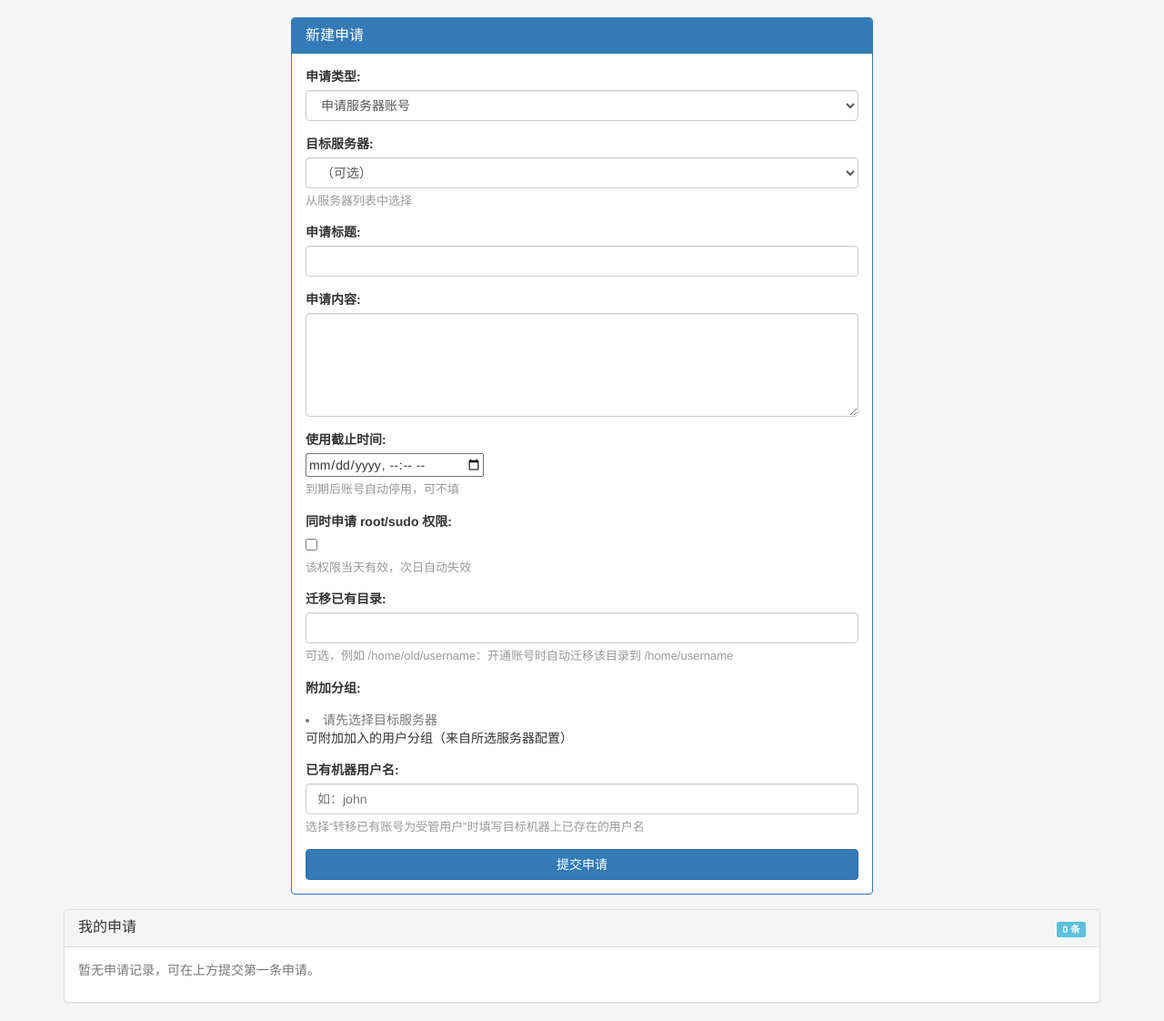
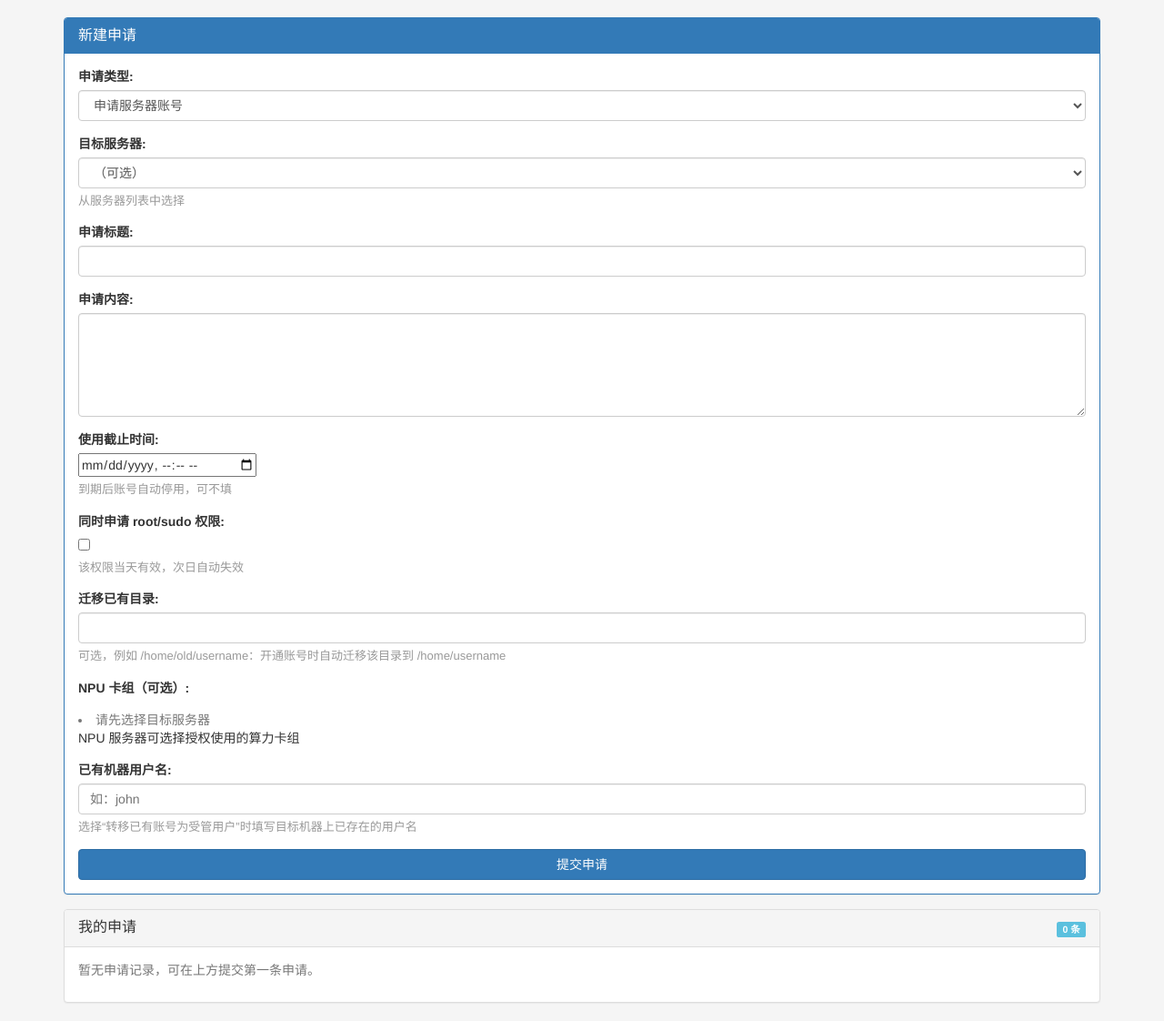
Before and after one commit to yuantao313/no_root_manager, a Django app: page /applications/my/ in a window 1280 px wide. Shown: the part 51-1173 px from the top of the page at 91% size. Run offline with Django 5.2, Linux system fonts and the light colour scheme; the visitor is signed in with stand-in values (Sample User, id 1); data that the repository does not hold is empty; some libraries are stand-ins or nearby versions.

Commit message:
feat: 表单占满横向空间 + 移除 extra_groups，分组仅限 NPU 卡组
- 移除全部表单 panel 的 max-width:640px 限宽居中
  （credentials/servers/settings/my_list/detail 等 8 处），
  表单占满横向空间
- 去掉 extra_groups 用户组配置：服务器表单/admin 移除该字段，
  groups_api 普通服务器返回空分组；申请表单仅 NPU 服务器
  可选 NPU 卡组（npu + npuN），普通服务器选分组被拒
- 测试更新：TestStringGroups → TestNpuGroups（NPU 卡组语义）
- 106 个测试通过，ruff/check/迁移一致

Co-Authored-By: AtomCode (deepseek-v4-flash) <noreply@atomgit.com>

```diff
--- a/applications/forms.py
+++ b/applications/forms.py
@@ -17,11 +17,11 @@ class DynamicMultipleChoiceField(forms.MultipleChoiceField):
 
 
 class ApplicationForm(forms.ModelForm):
-    # 附加分组多选框：选项由前端根据所选服务器动态填充（servers:groups_api）
+    # NPU 卡组多选框：仅 NPU 服务器提供，选项由前端根据所选服务器动态填充（npu + npuN）
     applied_groups = DynamicMultipleChoiceField(
         required=False,
-        label="附加分组",
-        help_text="可附加加入的用户分组（来自所选服务器配置）",
+        label="NPU 卡组（可选）",
+        help_text="NPU 服务器可选择授权使用的算力卡组",
         widget=forms.CheckboxSelectMultiple,
     )
     # 转移类型：指定目标机器上已有的用户名（选择式输入，带提示）
@@ -75,15 +75,17 @@ class ApplicationForm(forms.ModelForm):
             self.fields["applied_groups"].initial = initial
 
     def clean_applied_groups(self):
-        """校验勾选的分组必须属于所选服务器的可附加分组。"""
+        """校验勾选的分组：仅 NPU 服务器可选 NPU 卡组，普通服务器不可选分组。"""
         groups = self.cleaned_data.get("applied_groups") or []
         server = self.cleaned_data.get("target_server")
         if not groups:
             return ",".join([])
         if server is None:
-            raise forms.ValidationError("请先选择目标服务器再选择附加分组。")
-        allowed = server.extra_groups_list()
+            raise forms.ValidationError("请先选择目标服务器。")
+        if not server.is_npu:
+            raise forms.ValidationError("该服务器不支持分组选择（仅 NPU 服务器可选 NPU 卡组）。")
+        allowed = server.npu_groups_list()
         invalid = [g for g in groups if g not in allowed]
         if invalid:
-            raise forms.ValidationError(f"分组 {', '.join(invalid)} 不属于所选服务器。")
+            raise forms.ValidationError(f"卡组 {', '.join(invalid)} 不属于所选服务器。")
         return ",".join(groups)
--- a/servers/admin.py
+++ b/servers/admin.py
@@ -11,7 +11,6 @@ class ServerAdmin(admin.ModelAdmin):
         "port",
         "credential",
         "default_group",
-        "extra_groups",
         "nproc_limit",
         "nofile_limit",
         "updated_at",
@@ -20,7 +19,10 @@ class ServerAdmin(admin.ModelAdmin):
     search_fields = ("name", "host", "credential__name", "credential__username")
     readonly_fields = ("created_at", "updated_at")
     fieldsets = (
-        (None, {"fields": ("name", "host", "port", "credential", "default_group", "extra_groups")}),
+        (
+            None,
+            {"fields": ("name", "host", "port", "credential", "default_group", "is_npu", "npu_groups", "init_script")},
+        ),
         (
             "资源限制（高级设置）",
             {
--- a/servers/forms.py
+++ b/servers/forms.py
@@ -32,7 +32,6 @@ class ServerForm(forms.ModelForm):
             "port",
             "credential",
             "default_group",
-            "extra_groups",
             "is_npu",
             "init_script",
             "nproc_limit",
@@ -53,7 +52,6 @@ class ServerForm(forms.ModelForm):
         }
         help_texts = {
             "default_group": "多个分组用英文逗号分隔，如：dev,ops",
-            "extra_groups": "多个分组用英文逗号分隔，如：dev,ops；申请时作为可勾选分组展示",
             "nproc_limit": "每个用户最大进程数，0 表示不限制",
             "nofile_limit": "每个用户最大打开文件数，0 表示不限制",
             "as_limit": "每个用户最大虚拟内存（KB），0 表示不限制",
--- a/templates/accounts/settings.html
+++ b/templates/accounts/settings.html
@@ -18,7 +18,7 @@
 <div class="tab-content" style="padding-top:16px;">
     <!-- GitCode 配置 -->
     <div role="tabpanel" class="tab-pane active" id="tab-gitcode">
-        <div class="panel panel-default" style="max-width:640px;margin:0 auto;">
+        <div class="panel panel-default">
             <div class="panel-heading"><h3 class="panel-title">GitCode OAuth 配置</h3></div>
             <div class="panel-body">
                 <p class="text-muted" style="font-size:13px;word-break:break-all;">
@@ -37,7 +37,7 @@
 
     <!-- 邮件配置 -->
     <div role="tabpanel" class="tab-pane" id="tab-email">
-        <div class="panel panel-default" style="max-width:640px;margin:0 auto;">
+        <div class="panel panel-default">
             <div class="panel-heading"><h3 class="panel-title">SMTP 邮件配置</h3></div>
             <div class="panel-body">
                 <form method="post">
--- a/templates/applications/detail.html
+++ b/templates/applications/detail.html
@@ -1,7 +1,7 @@
 {% extends "base.html" %}
 {% block title %}{{ application.title }} - NRM{% endblock %}
 {% block content %}
-<div class="panel panel-default" style="max-width:640px;margin:0 auto;">
+<div class="panel panel-default">
     <div class="panel-heading">
         <div class="row">
             <div class="col-xs-8">
--- a/templates/applications/my_list.html
+++ b/templates/applications/my_list.html
@@ -10,7 +10,7 @@
 </div>
 {% endif %}
 <!-- 上方：新建申请 -->
-<div class="panel panel-primary" style="max-width:640px;margin:0 auto 16px;">
+<div class="panel panel-primary" style="margin-bottom:16px;">
     <div class="panel-heading">
         <h3 class="panel-title">新建申请</h3>
     </div>
--- a/templates/credentials/detail.html
+++ b/templates/credentials/detail.html
@@ -7,7 +7,7 @@
         <div class="col-xs-6 text-right"><a href="{% url 'credentials:list' %}" class="btn btn-default">返回列表</a></div>
     </div>
 </div>
-<div class="panel panel-default" style="max-width:640px;margin:0 auto;">
+<div class="panel panel-default">
     <div class="panel-body">
         <dl>
             <dt>凭据名称</dt>
--- a/templates/credentials/form.html
+++ b/templates/credentials/form.html
@@ -1,7 +1,7 @@
 {% extends "base.html" %}
 {% block title %}新增凭据 - NRM{% endblock %}
 {% block content %}
-<div class="panel panel-default" style="max-width:640px;margin:0 auto;">
+<div class="panel panel-default">
     <div class="panel-heading">
         <h3 class="panel-title">新增管理凭据</h3>
     </div>
--- a/templates/servers/detail.html
+++ b/templates/servers/detail.html
@@ -21,7 +21,7 @@
         </div>
     </div>
 </div>
-<div class="panel panel-default" style="max-width:640px;margin:0 auto;">
+<div class="panel panel-default">
     <div class="panel-body">
         <dl>
             <dt>名称</dt>
--- a/templates/servers/form.html
+++ b/templates/servers/form.html
@@ -1,7 +1,7 @@
 {% extends "base.html" %}
 {% block title %}{% if editing %}编辑服务器{% else %}新增服务器{% endif %} - NRM{% endblock %}
 {% block content %}
-<div class="panel panel-default" style="max-width:640px;margin:0 auto;">
+<div class="panel panel-default">
     <div class="panel-heading">
         <h3 class="panel-title">{% if editing %}编辑服务器{% else %}新增服务器{% endif %}</h3>
     </div>
```
Also changed, not shown: servers/views.py (+4 -3 lines), tests/test_applications.py (+43 -40 lines).
